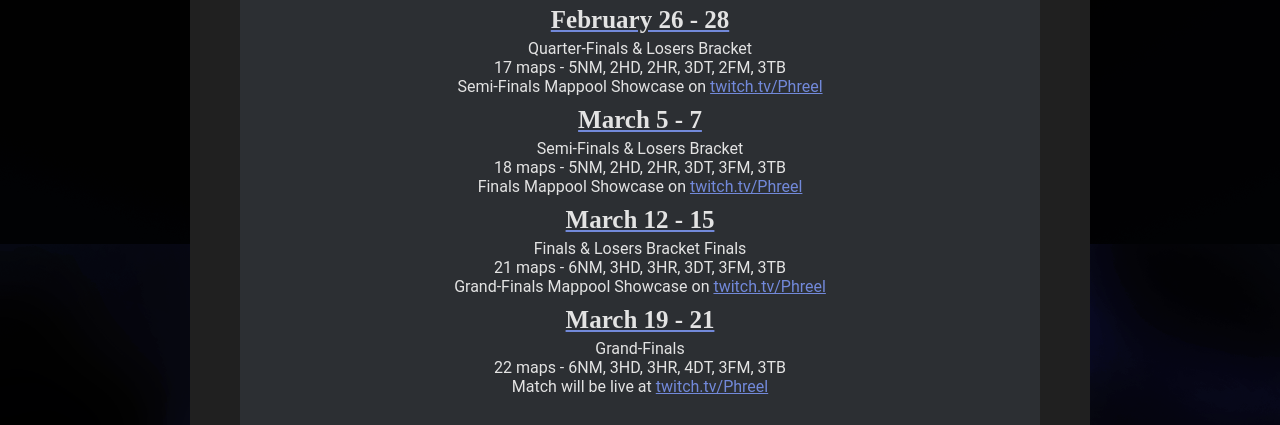
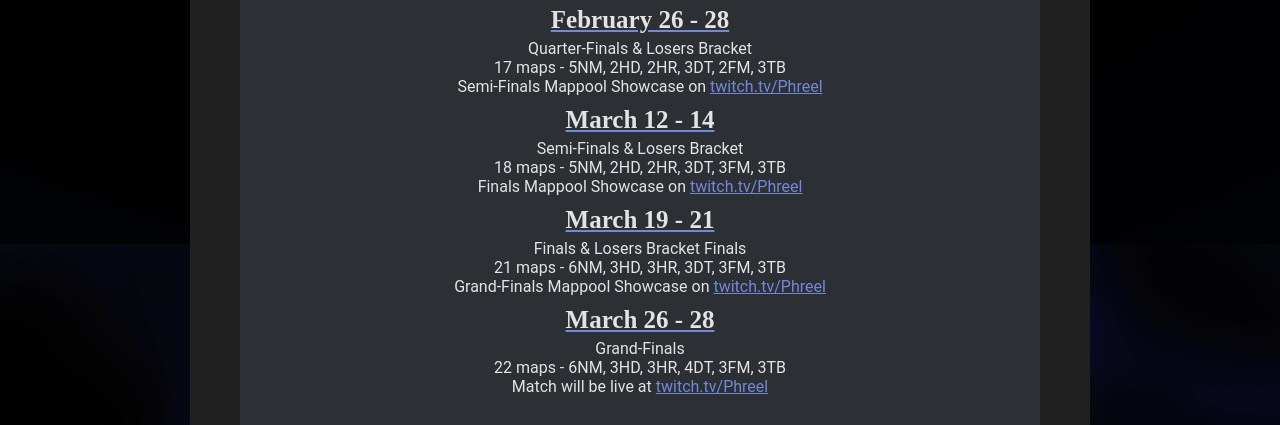
Before and after one commit to roansong/osu-tourney-site-template, a Django app: page /about in a window 1280 px wide. Shown: the part 4876-5301 px from the top of the page. Run offline with Django 3.2, Linux system fonts and the light colour scheme.

Commit message:
Updated match dates

```diff
--- a/ozapt/templates/about.html
+++ b/ozapt/templates/about.html
@@ -187,7 +187,7 @@
                     </div>
                 </div>
                 <div class="schedule-item">
-                    <div class="schedule-date">March 5 - 7</div>
+                    <div class="schedule-date">March 12 - 14</div>
                     <div>Semi-Finals & Losers Bracket</div>
                     <div>18 maps - 5NM, 2HD, 2HR, 3DT, 3FM, 3TB</div>
                     <div>Finals Mappool Showcase on
@@ -195,7 +195,7 @@
                     </div>
                 </div>
                 <div class="schedule-item">
-                    <div class="schedule-date">March 12 - 15</div>
+                    <div class="schedule-date">March 19 - 21</div>
                     <div>Finals & Losers Bracket Finals</div>
                     <div>21 maps - 6NM, 3HD, 3HR, 3DT, 3FM, 3TB</div>
                     <div>Grand-Finals Mappool Showcase on
@@ -203,7 +203,7 @@
                     </div>
                 </div>
                 <div class="schedule-item">
-                    <div class="schedule-date">March 19 - 21</div>
+                    <div class="schedule-date">March 26 - 28</div>
                     <div>Grand-Finals</div>
                     <div>22 maps - 6NM, 3HD, 3HR, 4DT, 3FM, 3TB</div>
                     <div>Match will be live at <a target="_blank" href="https://twitch.tv/Phreel">twitch.tv/Phreel</a></div>
```
